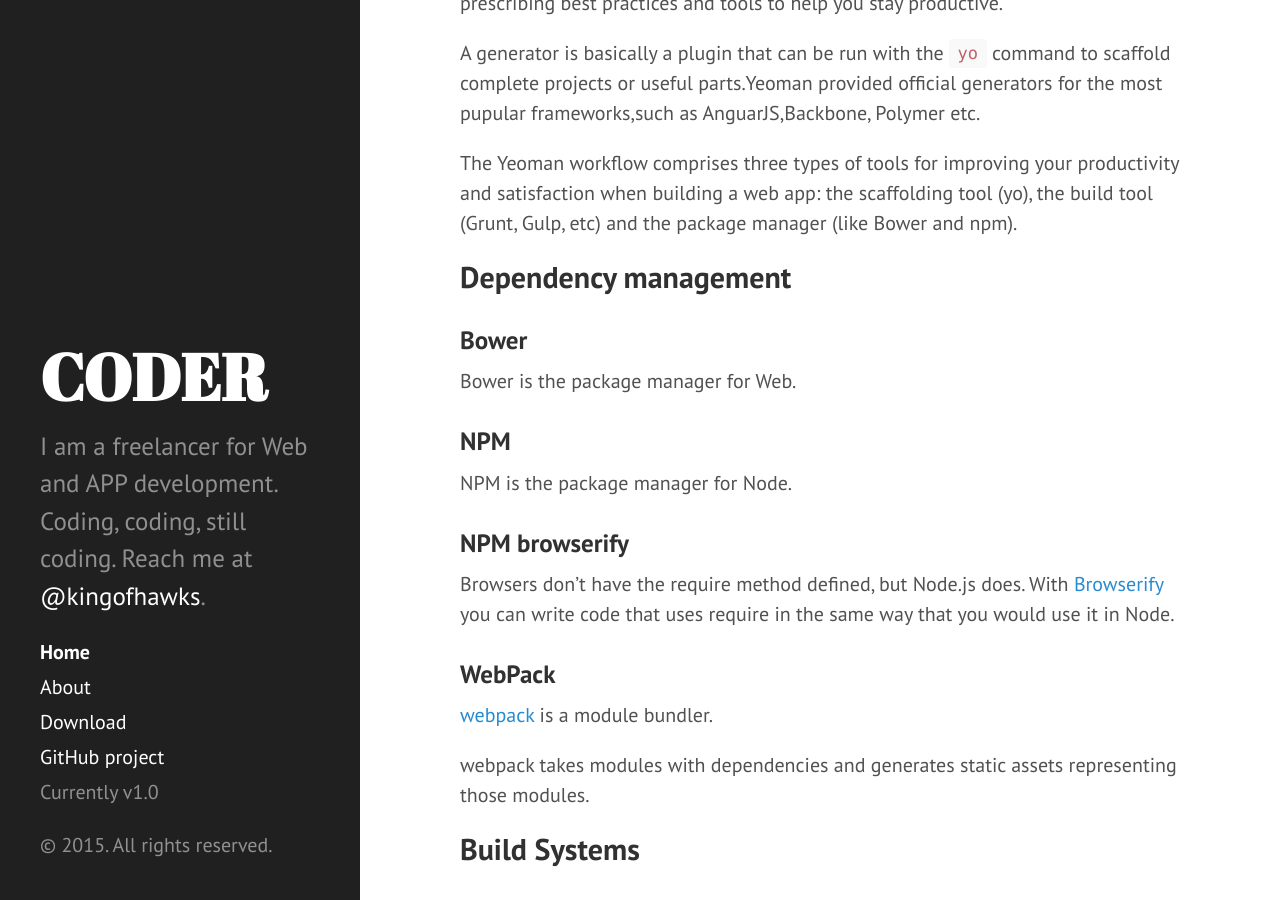
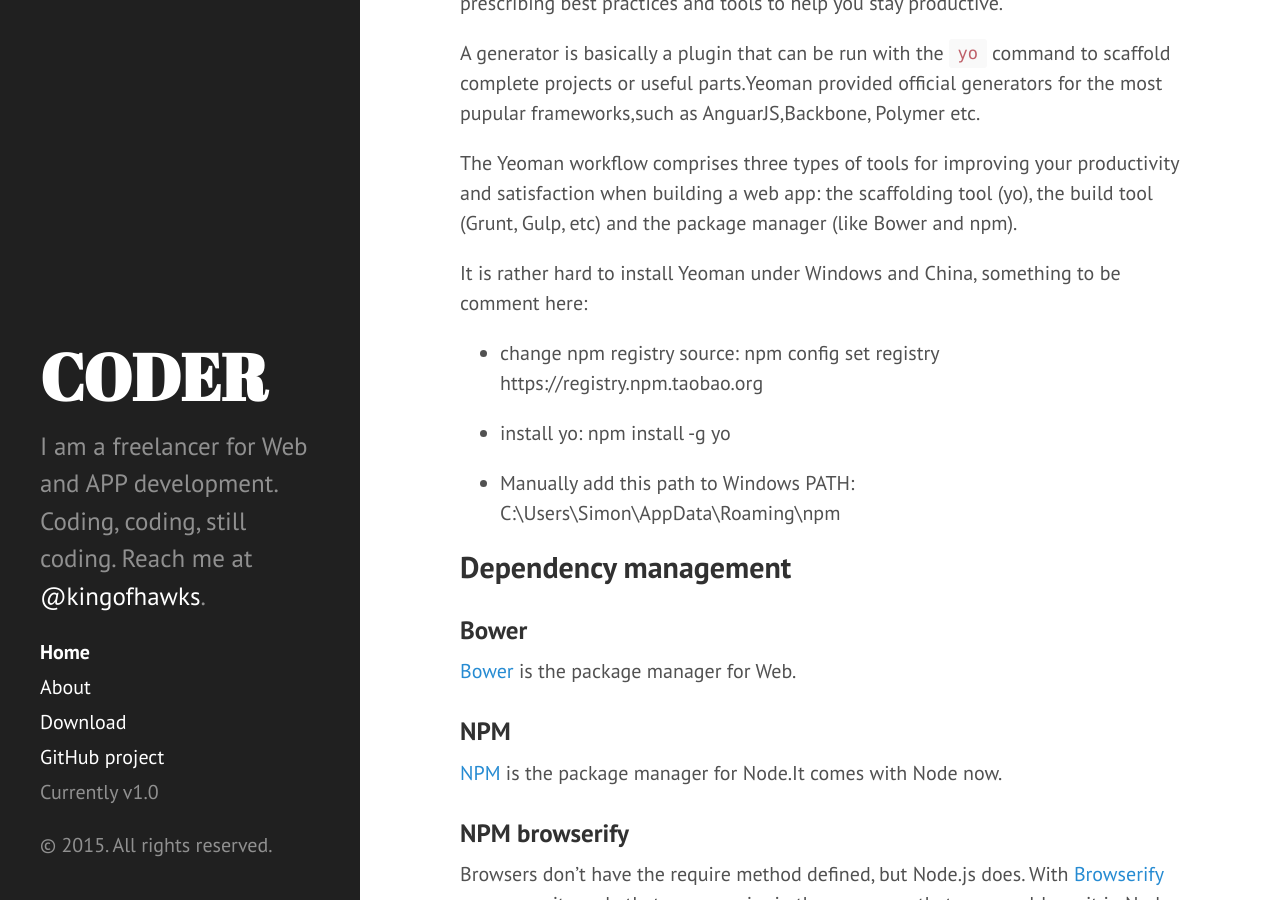
Before and after one commit to kingofhawks/kingofhawks.github.io, a Jekyll site: the page built from index.html, in a window 1280 px wide and 900 px high, scrolled down 2545 px. Built offline with Jekyll 4.4.1, drawn with Linux system fonts in a browser that asks for light colours; Markdown is read by kramdown in place of the engine named in the settings; the list of posts is cut into pages by our own code; some of the changed text lies outside the part shown.

Commit message:
update front tools

```diff
--- a/_posts/2015-07-14-Swiss Knife for front end Web development.md
+++ b/_posts/2015-07-14-Swiss Knife for front end Web development.md
@@ -10,18 +10,26 @@
 
 The Yeoman workflow comprises three types of tools for improving your productivity and satisfaction when building a web app: the scaffolding tool (yo), the build tool (Grunt, Gulp, etc) and the package manager (like Bower and npm).
 
+It is rather hard to install Yeoman under Windows and China, something to be comment here:
+
+* change npm registry source: npm config set registry https://registry.npm.taobao.org
+
+* install yo: npm install -g yo
+
+* Manually add this path to Windows PATH: C:\Users\Simon\AppData\Roaming\npm
+
 
 
 ## Dependency management
 
 ### Bower
 
-Bower is the package manager for Web.
+[Bower](http://bower.io/) is the package manager for Web.
 
 
 ### NPM
 
-NPM is the package manager for Node.
+[NPM](https://www.npmjs.com/) is the package manager for Node.It comes with Node now.
 
 
 ### NPM browserify
@@ -68,3 +76,4 @@
 - [Task Runner Compare2](http://brunch.io/compare.html)
 - [Grunt vs Gulp](http://sixrevisions.com/web-development/grunt-vs-gulp/)
 - [Module System](http://webpack.github.io/docs/motivation.html)
+- [Install Yoeman on Windows](https://github.com/joyent/node/issues/4356)
```
